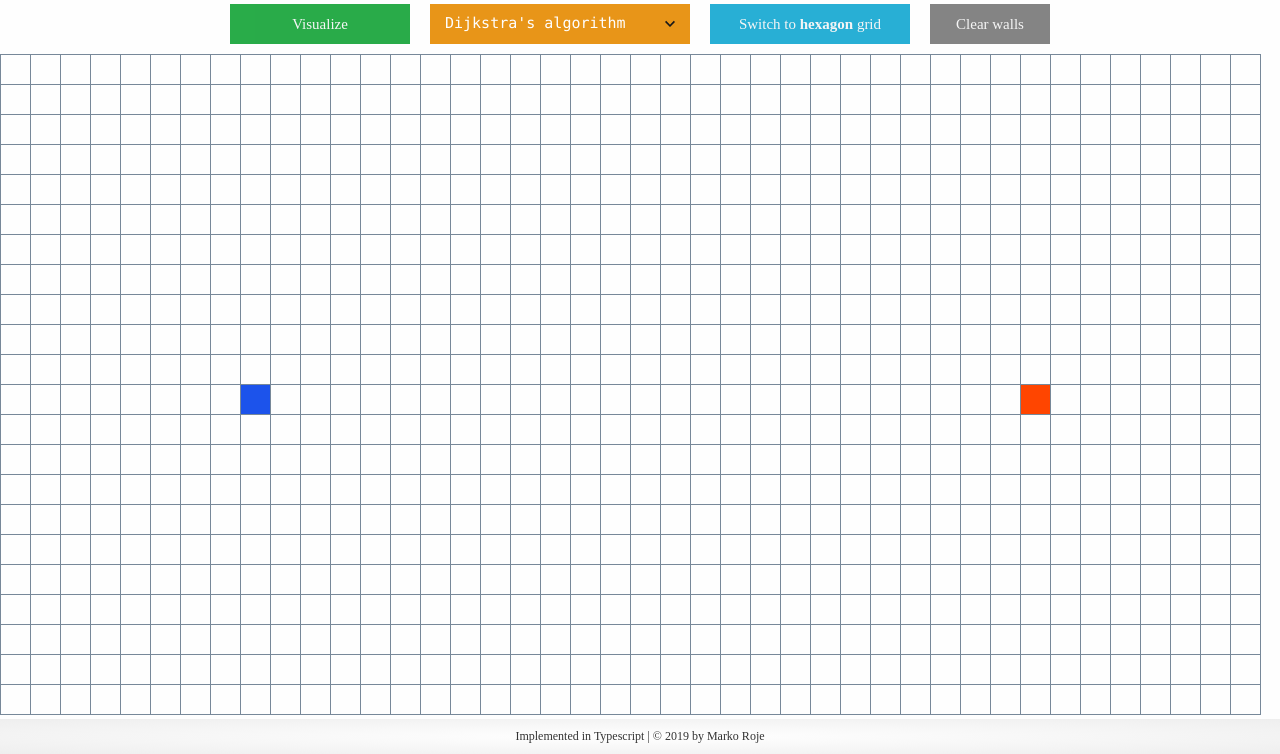
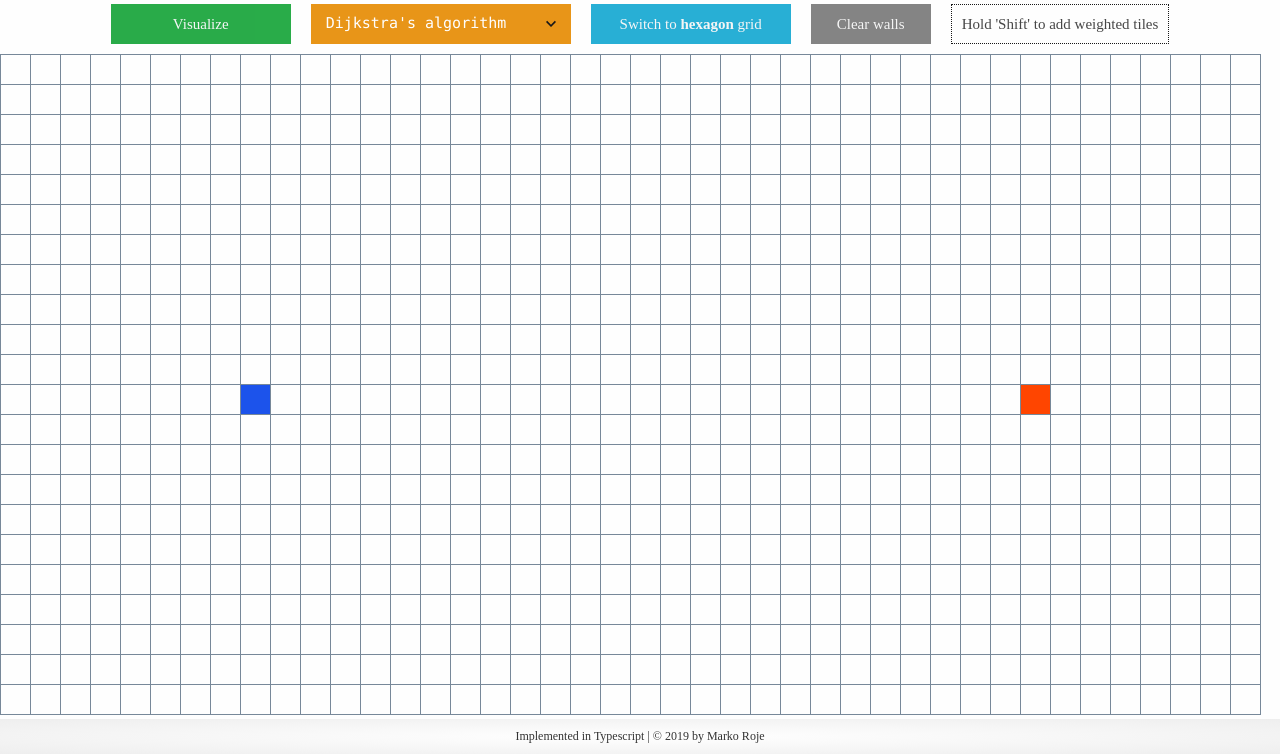
Before and after one commit to tool7/pathfinding_visualizer, a website built with webpack: page src/index.html in a window 1280 px wide. Shown: the part 46-800 px from the top of the page. Built offline with nearby package versions, Linux system fonts and the light colour scheme.

Commit message:
Added message to controls container

```diff
--- a/src/index.html
+++ b/src/index.html
@@ -31,6 +31,8 @@
       <button id="grid-type-toggle-btn">Switch to <b>hexagon</b> grid</button>
 
       <button id="clear-walls-btn">Clear walls</button>
+
+      <span>Hold 'Shift' to add weighted tiles</span>
     </div>
 
     <div id="grid-container">
--- a/src/scss/components/_controls.scss
+++ b/src/scss/components/_controls.scss
@@ -11,6 +11,15 @@
     &:hover {
       opacity: 1;
     }
+  }
+
+  & > span {
+    display: flex;
+    align-items: center;
+    height: 4rem;
+    border: 1px dotted black;
+    padding: 1rem;
+    font-size: $font-size-sm;
   }
 }
 
--- /dev/null
+++ b/src/ts/config/graph-config.ts
@@ -0,0 +1 @@
+export const WEIGHTED_NODE_WEIGHT = 0.4;
--- a/src/ts/models/graph.ts
+++ b/src/ts/models/graph.ts
@@ -88,7 +88,6 @@ abstract class Graph {
 class WeightedGraph extends Graph {
 
   cost(fromNode: Node, toNode: Node): number {
-    // 1 is used as default Node weight
     return 1 + fromNode.weight + toNode.weight;
   }
 }
--- a/src/ts/models/grid.ts
+++ b/src/ts/models/grid.ts
@@ -1,5 +1,6 @@
+import { WEIGHTED_NODE_WEIGHT, DEFAULT_NODE_WEIGHT } from "../config/graph-config";
+import { Node, WeightedGraph } from "./graph";
 import Visualizer from "../visualizer";
-import { Node, WeightedGraph } from "./graph";
 import { squareGridHeuristic } from "../config/algorithm-config";
 import { PathfindingResult } from ".";
 import { aStarSearch } from "../algorithms";
@@ -215,7 +216,7 @@ abstract class BaseGrid extends EventTarget implements IGrid {
       for (let j = 0; j < this.verticalCount; j++) {
         const tile = this.tiles[i][j];
         const isWall = tile.state === TileState.Wall;
-        const weight = tile.state === TileState.Weighted ? 0.5 : 0;
+        const weight = tile.state === TileState.Weighted ? WEIGHTED_NODE_WEIGHT : 0;
 
         nodes[i][j] = { x: tile.x, y: tile.y, isWall, weight };
       }
```
